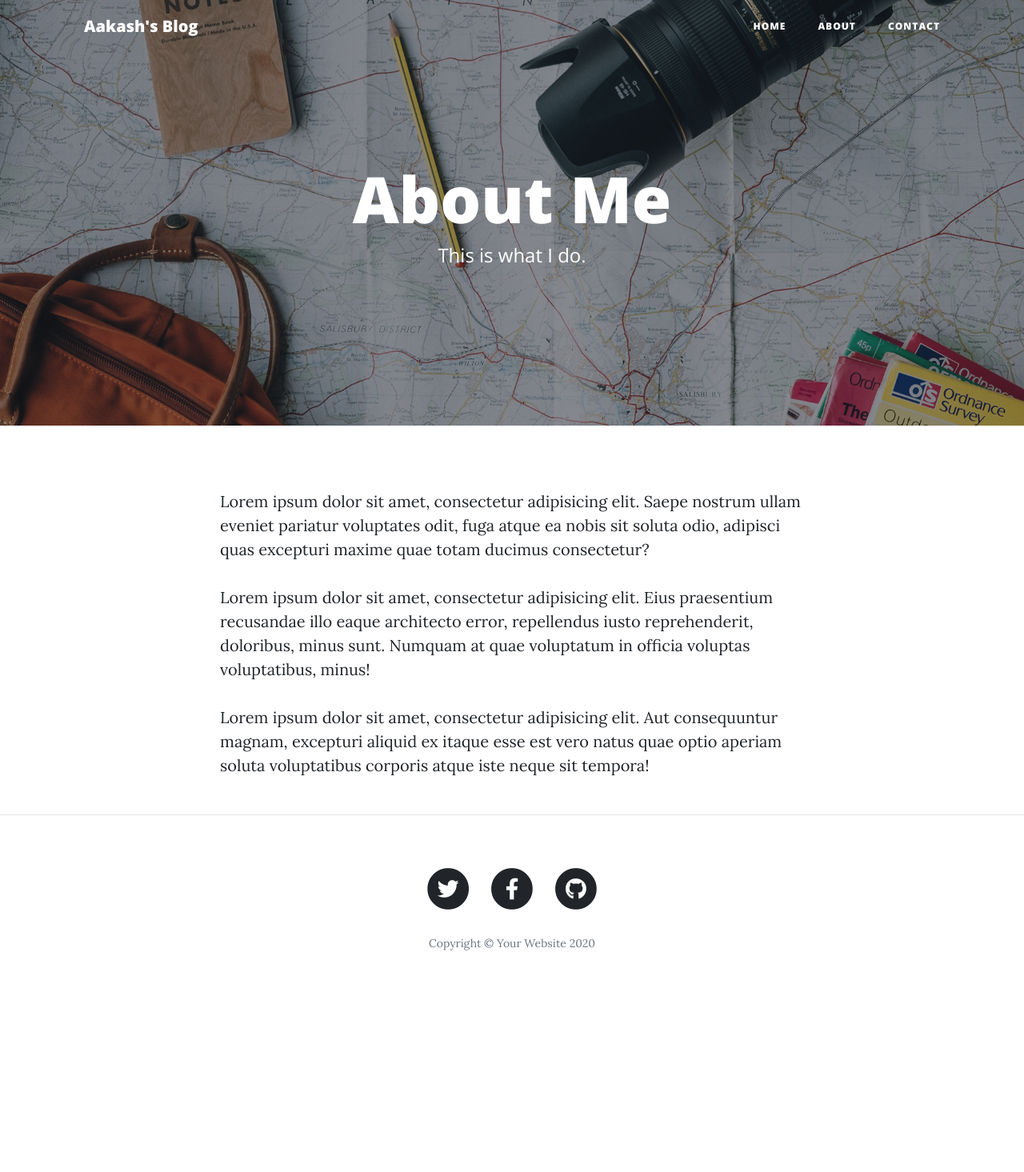
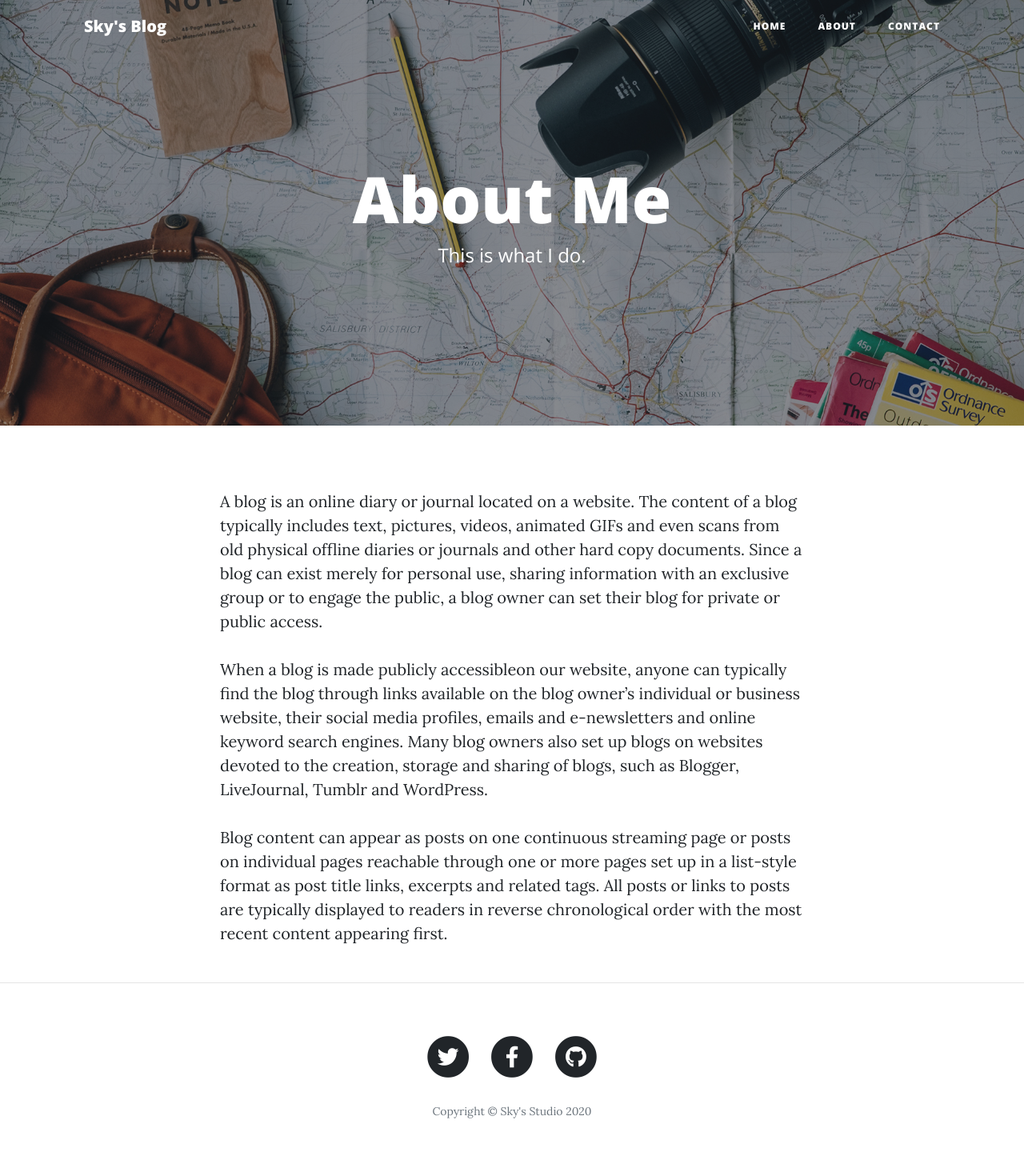
Before and after one commit to AakashShah07/Aakash_final-blog-project, a Flask app: page /about in a window 1280 px wide. Shown: the whole page at 80% size. Before the commit the page ends 1188 px from the top, so only its background shows below. Run offline with Flask 2, Linux system fonts and the light colour scheme; some libraries are stand-ins or nearby versions.

Commit message:
Changes Some things

```diff
--- a/templates/about.html
+++ b/templates/about.html
@@ -19,9 +19,9 @@
   <div class="container">
     <div class="row">
       <div class="col-lg-8 col-md-10 mx-auto">
-        <p>Lorem ipsum dolor sit amet, consectetur adipisicing elit. Saepe nostrum ullam eveniet pariatur voluptates odit, fuga atque ea nobis sit soluta odio, adipisci quas excepturi maxime quae totam ducimus consectetur?</p>
-        <p>Lorem ipsum dolor sit amet, consectetur adipisicing elit. Eius praesentium recusandae illo eaque architecto error, repellendus iusto reprehenderit, doloribus, minus sunt. Numquam at quae voluptatum in officia voluptas voluptatibus, minus!</p>
-        <p>Lorem ipsum dolor sit amet, consectetur adipisicing elit. Aut consequuntur magnam, excepturi aliquid ex itaque esse est vero natus quae optio aperiam soluta voluptatibus corporis atque iste neque sit tempora!</p>
+        <p>A blog is an online diary or journal located on a website. The content of a blog typically includes text, pictures, videos, animated GIFs and even scans from old physical offline diaries or journals and other hard copy documents. Since a blog can exist merely for personal use, sharing information with an exclusive group or to engage the public, a blog owner can set their blog for private or public access. </p>
+        <p>When a blog is made publicly accessibleon our website, anyone can typically find the blog through links available on the blog owner’s individual or business website, their social media profiles, emails and e-newsletters and online keyword search engines. Many blog owners also set up blogs on websites devoted to the creation, storage and sharing of blogs, such as Blogger, LiveJournal, Tumblr and WordPress.    </p>
+        <p>Blog content can appear as posts on one continuous streaming page or posts on individual pages reachable through one or more pages set up in a list-style format as post title links, excerpts and related tags. All posts or links to posts are typically displayed to readers in reverse chronological order with the most recent content appearing first.  </p>
       </div>
     </div>
   </div>
--- a/templates/footer.html
+++ b/templates/footer.html
@@ -29,7 +29,7 @@
               </a>
             </li>
           </ul>
-          <p class="copyright text-muted">Copyright &copy; Your Website 2020</p>
+          <p class="copyright text-muted">Copyright &copy; Sky's Studio 2020</p>
         </div>
       </div>
     </div>
--- a/templates/header.html
+++ b/templates/header.html
@@ -8,7 +8,7 @@
   <meta name="description" content="">
   <meta name="author" content="">
 
-  <title>Aakash's Blog</title>
+  <title>Sky's Blog</title>
 
   <!-- Bootstrap core CSS -->
   <link href="{{ url_for('static', filename='vendor/bootstrap/css/bootstrap.min.css') }}" rel="stylesheet">
@@ -28,7 +28,7 @@
   <!-- Navigation -->
   <nav class="navbar navbar-expand-lg navbar-light fixed-top" id="mainNav">
     <div class="container">
-      <a class="navbar-brand" href="{{url_for('get_all_posts')}}">Aakash's Blog</a>
+      <a class="navbar-brand" href="{{url_for('get_all_posts')}}">Sky's Blog</a>
       <button class="navbar-toggler navbar-toggler-right" type="button" data-toggle="collapse" data-target="#navbarResponsive" aria-controls="navbarResponsive" aria-expanded="false" aria-label="Toggle navigation">
         Menu
         <i class="fas fa-bars"></i>
```
